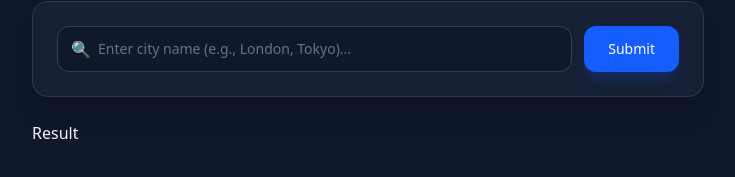
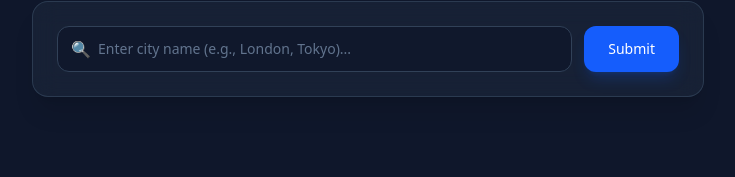
Before and after one commit to Eazybel/Clear-Skies, a Next.js app in the folder clearsky/: page / in a window 1280 px wide. Shown: the part 135-312 px from the top of the page, without its empty margins (272-1007 px from the left). Built offline with nearby package versions, Linux system fonts and the light colour scheme.

Commit message:
refactor: update Result component to handle string data and improve error messaging

```diff
--- a/clearsky/src/app/components/Result.tsx
+++ b/clearsky/src/app/components/Result.tsx
@@ -1,11 +1,17 @@
 type dataProp={
-    data?:object
+    data?:object|string
 }
 export default function Result(props:dataProp){
-    console.log(props)
+if(typeof(props.data)=="string"){
+
     return (
         <>
-        <div>Result</div>
+      <p>Error occured type the city/country name correctly</p>
         </>
     )
+}else{
+    return(
+        <></>
+    )
 }
+}
--- a/clearsky/src/app/page.tsx
+++ b/clearsky/src/app/page.tsx
@@ -65,7 +65,7 @@ return dailyData
     </button>
           </form>
         </div>
- <Result data={!state?.error?dailyDataMemo:state}/>
+ <Result data={!state?.error?dailyDataMemo:state.error}/>
     </>
   )
 
```
